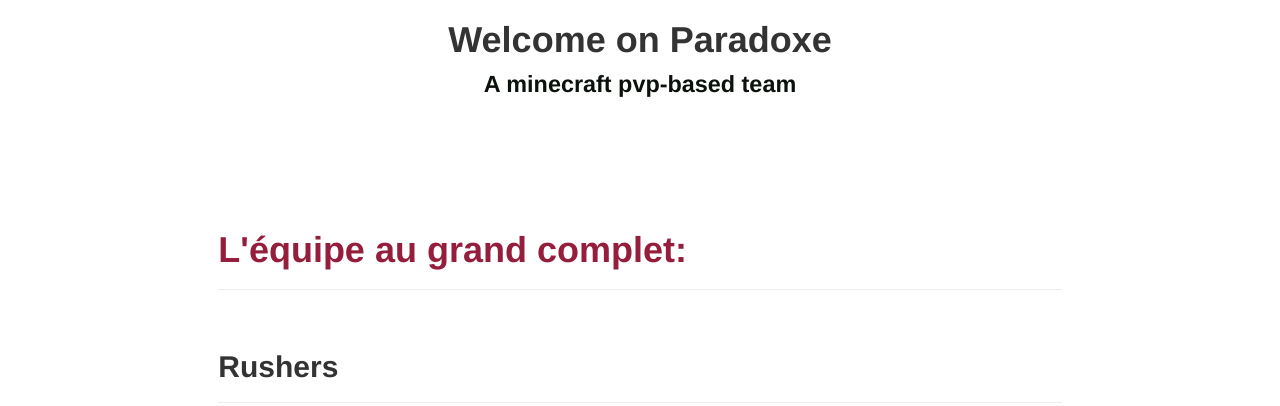
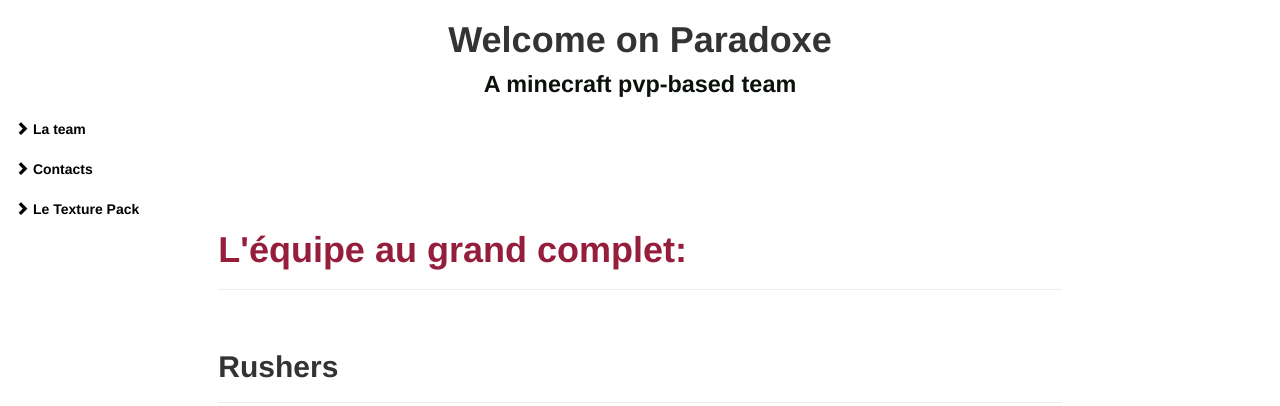
Before and after one commit to ImTheCacahuete/imthecacahuete.github.io, a plain HTML site: page index.html in a window 1280 px wide. Shown: the top 406 px of the page. Drawn offline with nearby package versions, Linux system fonts and the light colour scheme.

Commit message:
Update index.html

```diff
--- a/index.html
+++ b/index.html
@@ -52,19 +52,19 @@
   <div class="col-md-2">
     <ul class="nav nav-list bs-docs-sidenav affix">
   <li class="active">
-    <a style="color: #ffffff" href="#us"><i class="glyphicon glyphicon-chevron-right"></i>
+    <a style="color: black" href="#us"><i class="glyphicon glyphicon-chevron-right"></i>
      <b>La team </b>
 
     </a>
   </li>
   <li class="active">
-    <a style="color: #ffffff" href="#contact"><i class="glyphicon glyphicon-chevron-right"></i>
+    <a style="color: black" href="#contact"><i class="glyphicon glyphicon-chevron-right"></i>
      <b>Contacts </b>
 
     </a>
   </li>
   <li class="active">
-    <a style="color: #ffffff" href="#texturepack"><i class="glyphicon glyphicon-chevron-right"></i>
+    <a style="color: black" href="#texturepack"><i class="glyphicon glyphicon-chevron-right"></i>
       <b>Le Texture Pack</b>
 
     </a>
```
